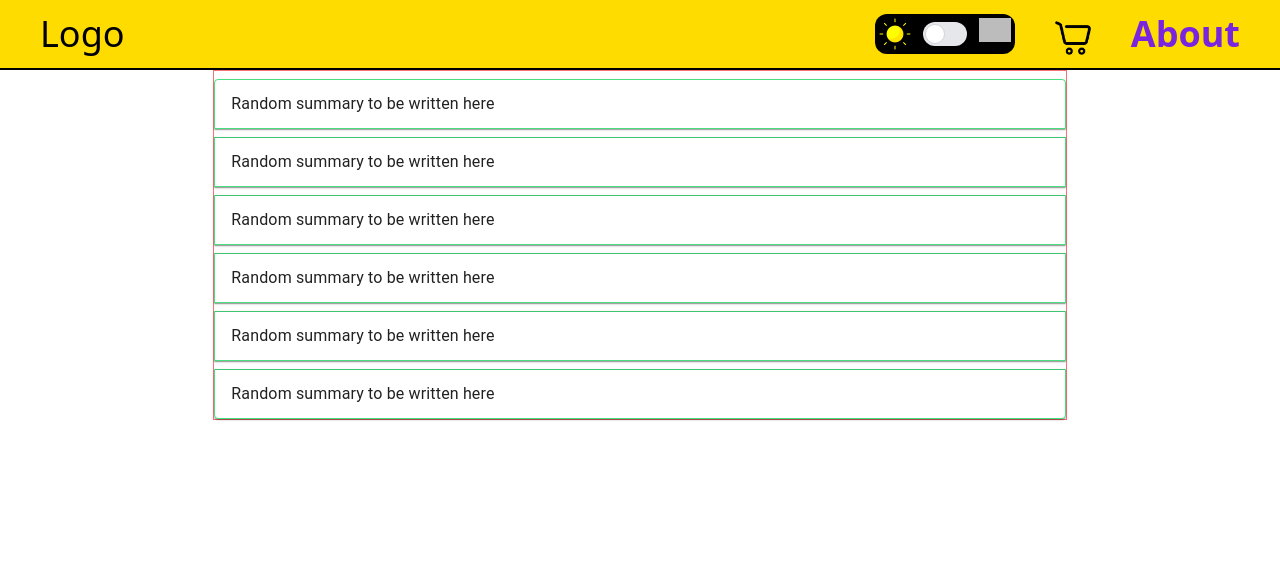
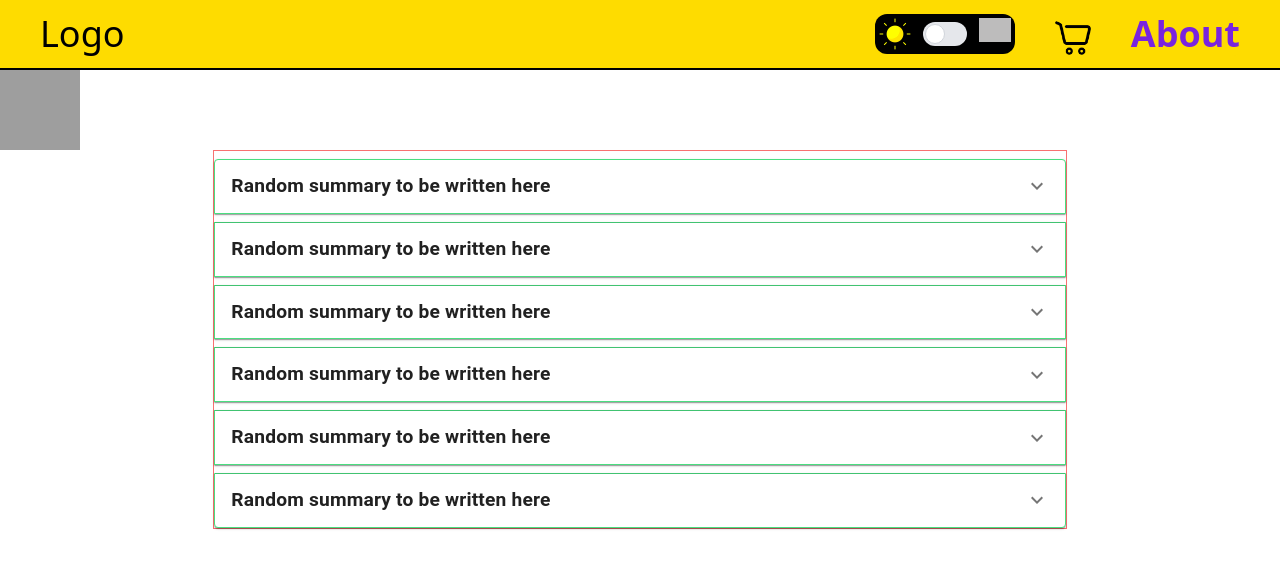
Before and after one commit to dipanshu999/Urban-Deals, a React (Vite) app: page /about in a window 1280 px wide. Shown: the top 568 px of the page. Built offline with nearby package versions, Linux system fonts and the light colour scheme; no server answers; grey boxes are pictures that could not be loaded.

Commit message:
UI enhancing

```diff
--- a/package.json
+++ b/package.json
@@ -12,6 +12,7 @@
   "dependencies": {
     "@emotion/react": "^11.13.3",
     "@emotion/styled": "^11.13.0",
+    "@mui/icons-material": "^5.16.7",
     "@mui/material": "^5.16.7",
     "add": "^2.0.6",
     "axios": "^1.7.2",
--- a/src/components/About.jsx
+++ b/src/components/About.jsx
@@ -4,6 +4,7 @@ import AccordionSummary from '@mui/material/AccordionSummary';
 import AccordionDetails from '@mui/material/AccordionDetails';
 import Typography from '@mui/material/Typography';
 import Fade from '@mui/material/Fade';
+import ExpandMoreIcon from '@mui/icons-material/ExpandMore';
 
 export default function About() {
   const [expanded, setExpanded] = React.useState(false);
@@ -22,26 +23,34 @@ export default function About() {
   };
 
   return (
-    <div>
-      <div className='border border-red-400 w-2/3 mx-auto'>
+    <div className='min-h-screen'>
+
+      <div className="profile ">
+        <div className="pic w-20 h-20 ">
+          <img className='w-full h-full object-cover' src="https://media.licdn.com/dms/image/v2/D5635AQFnYuhQyD0bBQ/profile-framedphoto-shrink_200_200/profile-framedphoto-shrink_200_200/0/1708197027423?e=1724947200&v=beta&t=XthPSfHdq_Gb_T54GxIlAXKZjwEASpJpM5Q1tVlxqS8" alt="" />
+        </div>
+      </div>
+
+
+      <div className='border border-red-400 tab:w-2/3 mx-auto'>
         {arr.map((item, index) => (
           <Accordion
             key={index}
-            className='border-green-400 border mt-2'
+            className='border-green-400 border mt-2 '
             expanded={expanded === index}
             onChange={() => handleExpansion(index)}
-            TransitionComponent={Fade}
-            TransitionProps={{ timeout: 400 }}
+
             sx={{
               '& .MuiAccordion-region': { height: expanded === index ? 'auto' : 0 },
               '& .MuiAccordionDetails-root': { display: expanded === index ? 'block' : 'none' },
             }}
           >
             <AccordionSummary
+              expandIcon={<ExpandMoreIcon />}
               aria-controls={`panel${index + 1}-content`}
               id={`panel${index + 1}-header`}
             >
-              <Typography>{item.summary}</Typography>
+              <Typography style={{ fontWeight: 'bold', fontSize:'1.2em' }} className='font-bold'>{item.summary}</Typography>
             </AccordionSummary>
             <AccordionDetails>
               <Typography>
```
Also changed, not shown: 1 other file (tests, documents, lock files or other folders).
